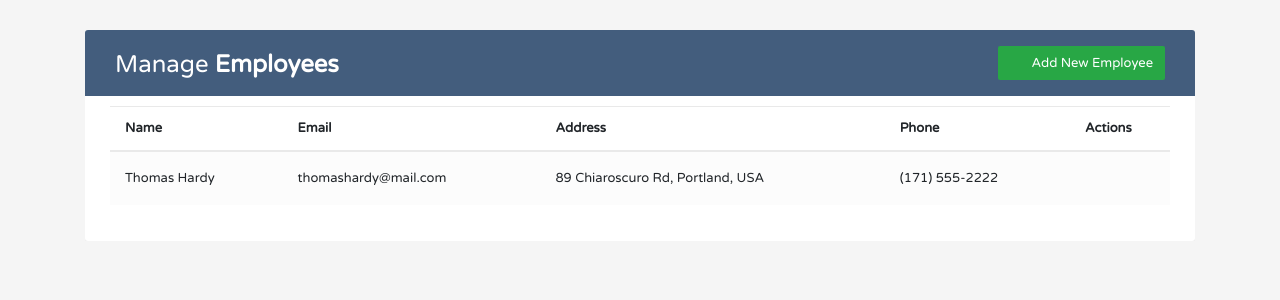
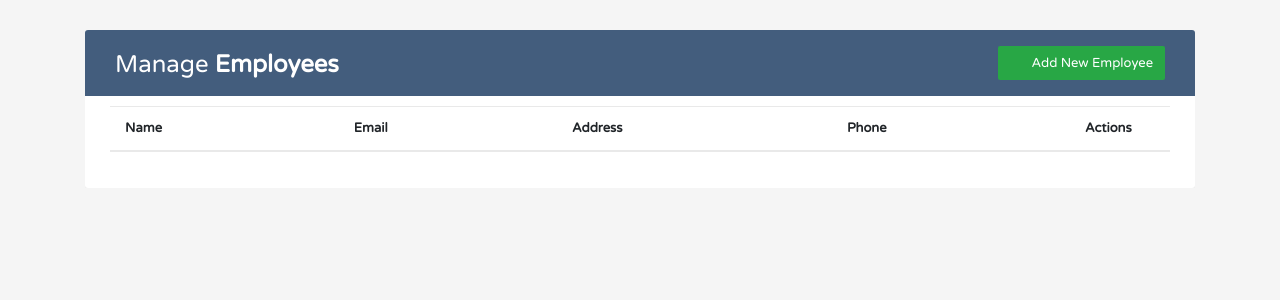
Before and after one commit to fatihcihan/manage-employee, a React (Create React App) app: page / in a window 1280 px wide. Shown: the top 300 px of the page. Built offline with nearby package versions, Linux system fonts and the light colour scheme.

Commit message:
in Employee component, employee data received as props was rendered with map function

```diff
--- a/src/components/Employee.js
+++ b/src/components/Employee.js
@@ -1,6 +1,10 @@
-const Employee = () => {
+const Employee = ({ employees }) => {
+    console.log(employees);
     return (
-        <tr>
+        <>
+            {
+                employees.map((employee, index) => {
+                    <tr key={index}>
                         <td>Thomas Hardy</td>
                         <td>thomashardy@mail.com</td>
                         <td>89 Chiaroscuro Rd, Portland, USA</td>
@@ -10,6 +14,9 @@ const Employee = () => {
                             <a href="#deleteEmployeeModal" className="delete" data-toggle="modal"><i className="material-icons" data-toggle="tooltip" title="" data-original-title="Delete"></i></a>
                         </td>
                     </tr>
+                })
+            }
+        </>
     )
 }
 
```
Lines whose indentation alone changed are shown as unchanged.
